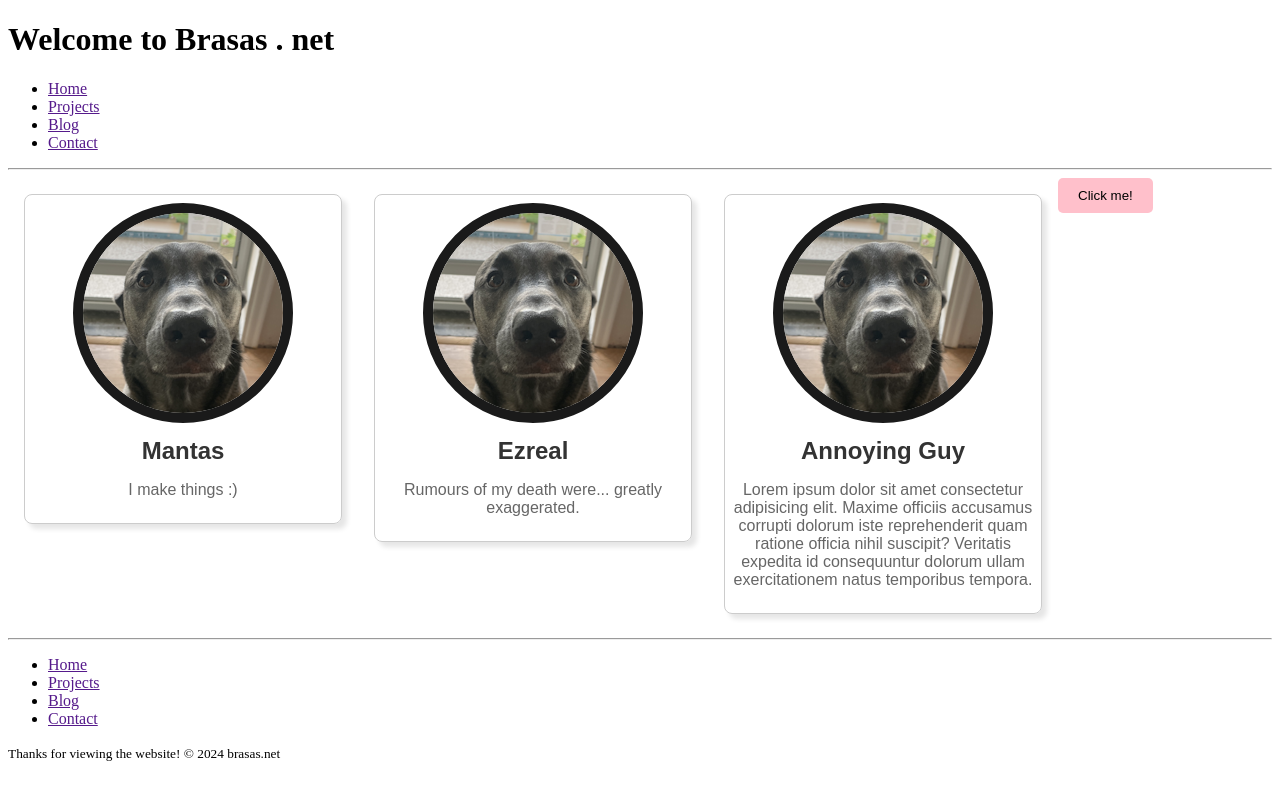
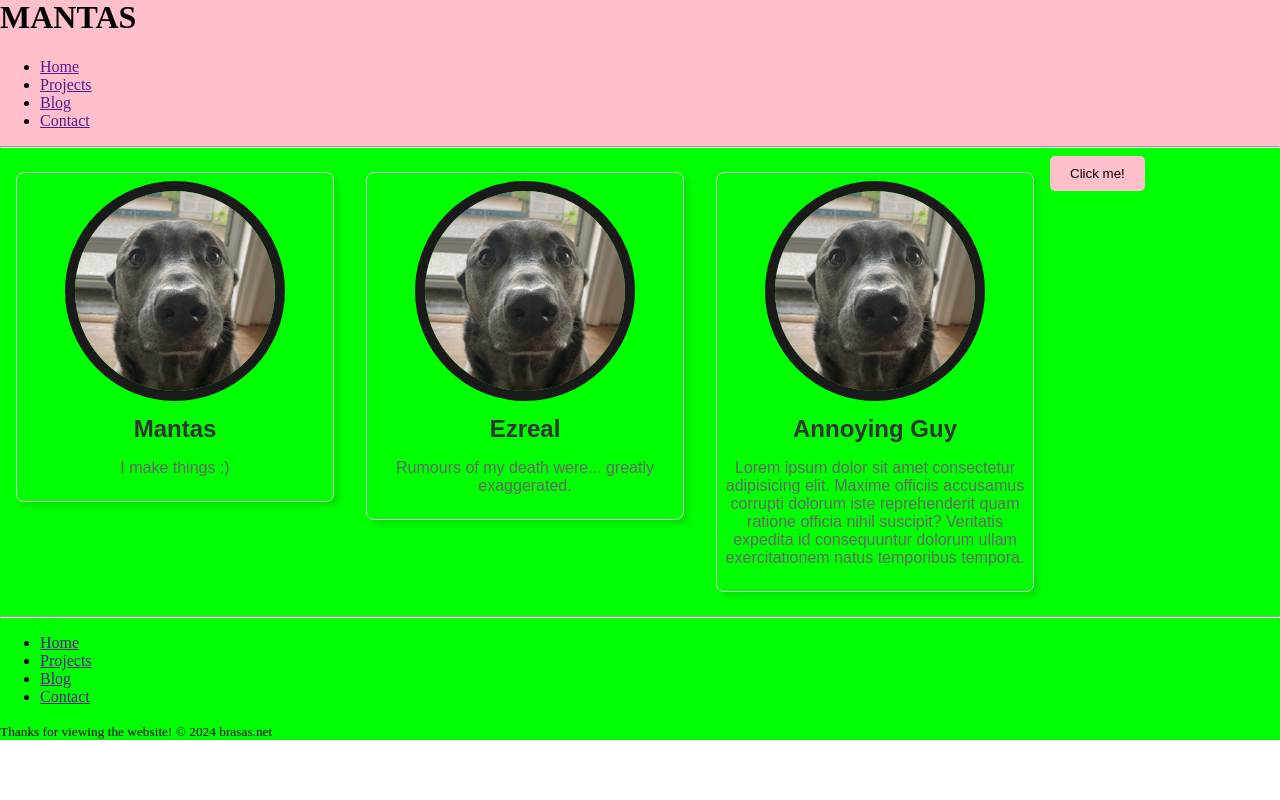
Before and after one commit to MantasBrasas/MantasBrasas.github.io, a React (Vite) app in the folder brasas-net/: page / in a window 1280 px wide. Built offline with nearby package versions, Linux system fonts and the light colour scheme.

Commit message:
basic styling + experimentation

```diff
--- a/brasas-net/src/App.jsx
+++ b/brasas-net/src/App.jsx
@@ -1,4 +1,4 @@
-import Header from "./Header.jsx"
+import Header from "./Header/Header.jsx"
 import Footer from "./Footer.jsx"
 import Card from "./Card.jsx";
 import Button from "./Button.jsx";
@@ -6,14 +6,14 @@ import Button from "./Button.jsx";
 function App() {
 
     return(
-      <>
+      <body className="body">
         <Header/>
         <Card title="Mantas" text="I make things :)"/>
         <Card title="Ezreal" text="Rumours of my death were... greatly exaggerated."/>
         <Card title="Annoying Guy" text="Lorem ipsum dolor sit amet consectetur adipisicing elit. Maxime officiis accusamus corrupti dolorum iste reprehenderit quam ratione officia nihil suscipit? Veritatis expedita id consequuntur dolorum ullam exercitationem natus temporibus tempora."/>
         <Button/>
         <Footer/>
-      </>
+      </body>
     );
 }
 
--- a/brasas-net/src/Header.jsx
+++ b/brasas-net/src/Header/Header.jsx
@@ -1,7 +1,9 @@
+import styles from "./Header.module.css"
+
 function Header(){
     return(
-        <header>
-            <h1>Welcome to Brasas . net</h1>
+        <div className={styles.header}>
+            <h1>MANTAS</h1>
             <nav>
                 <ul>
                     <li><a href="">Home</a></li>
@@ -11,7 +13,7 @@ function Header(){
                 </ul>
             </nav>
             <hr></hr>
-        </header>
+        </div>
     );
 }
 
--- /dev/null
+++ b/brasas-net/src/Header/Header.module.css
@@ -0,0 +1,5 @@
+.header {
+    background-color: pink;
+    width: 100%;
+    margin: 0px;
+}
--- a/brasas-net/src/index.css
+++ b/brasas-net/src/index.css
@@ -37,3 +37,10 @@
   cursor: pointer;
   display: inline-block;
 }
+
+.body {
+  margin-top: -22px;
+  margin-left: -1vh;
+  margin-right: -1vh;
+  background-color: lime;
+}
```
